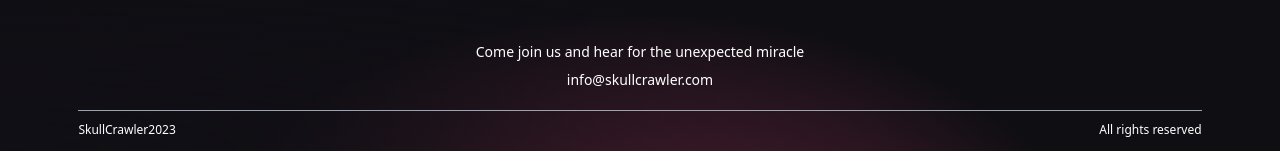
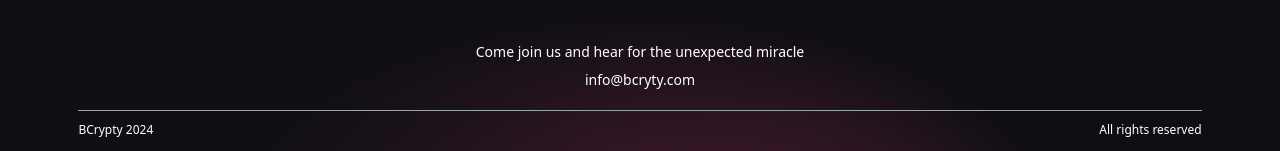
Before and after one commit to SkullCrawler/fyp_project_web3, a React (Vite) app in the folder client/: page / in a window 1280 px wide. Shown: the part 2521-2672 px from the top of the page. Built offline with nearby package versions, Linux system fonts and the light colour scheme; no server answers.

Commit message:
Some Minor changes

```diff
--- a/client/src/components/Footer.jsx
+++ b/client/src/components/Footer.jsx
@@ -18,13 +18,13 @@ const Footer = () => (
 
     <div className="flex justify-center items-center flex-col mt-5">
       <p className="text-white text-sm text-center">Come join us and hear for the unexpected miracle</p>
-      <p className="text-white text-sm text-center font-medium mt-2">info@skullcrawler.com</p>
+      <p className="text-white text-sm text-center font-medium mt-2">info@bcryty.com</p>
     </div>
 
     <div className="sm:w-[90%] w-full h-[0.25px] bg-gray-400 mt-5 " />
 
     <div className="sm:w-[90%] w-full flex justify-between items-center mt-3">
-      <p className="text-white text-left text-xs">SkullCrawler2023</p>
+      <p className="text-white text-left text-xs">BCrypty 2024</p>
       <p className="text-white text-right text-xs">All rights reserved</p>
     </div>
   </div>
```
